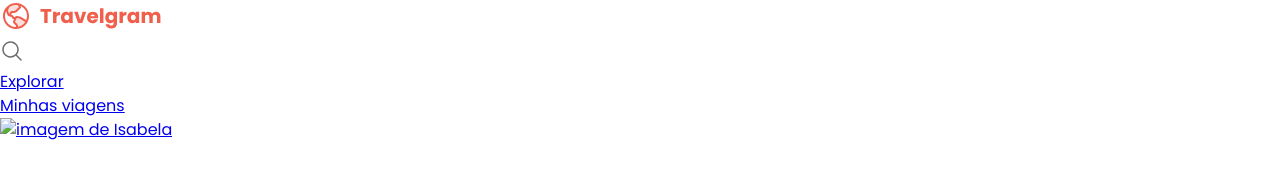
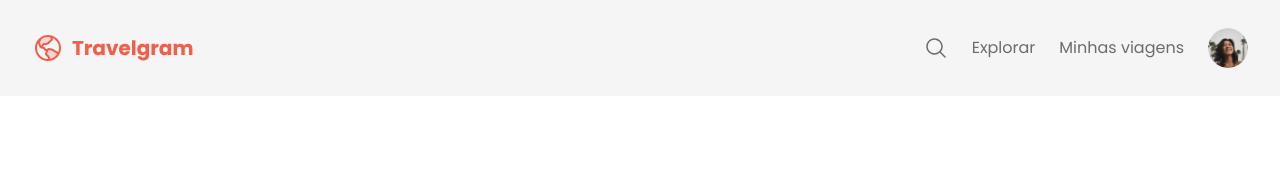
Before and after one commit to Alex-Barros/Travelgram, a plain HTML site: page index.html in a window 1280 px wide. Drawn offline with Linux system fonts and the light colour scheme; files whose address does not match are found by name.

Commit message:
done navigation again

```diff
--- a/styles/global.css
+++ b/styles/global.css
@@ -25,3 +25,24 @@ body {
     color: var(--text-color-secondary);
     background-color: var(--background-color);
 }
+
+a {
+    text-decoration: none; /* remove o sublinhado do link */
+    color: inherit; /* herda a cor do pai */
+}
+
+a:hover {
+    color: var(--brand-color);
+    text-decoration: underline; /* adiciona o sublinhado no hover do texto*/
+}
+
+.container {
+    padding-inline: 32px; /* padding-left e padding-right de 32px */
+    max-width: 1280px;
+    margin-inline: auto; /* centraliza o container */
+
+}
+
+.bg-surface-color {
+    background-color: var(--surface-color); /* cor de fundo do nav */
+}
--- a/styles/index.css
+++ b/styles/index.css
@@ -1 +1,2 @@
 @import url(global.css);
+@import url(nav.css);
--- /dev/null
+++ b/styles/nav.css
@@ -0,0 +1,24 @@
+nav {
+    display: flex; /* coloca os elementos em linha */
+    justify-content: space-between; /* coloca os elementos de forma que o primeiro fique no inicio e o ultimo no final */
+    align-items: center; /* alinha os elementos verticalmente */
+
+    line-height: 0; /* remove o espaço entre os elementos */
+    padding-block: 20px; /* padding-top e padding-bottom de 20px*/
+}
+
+nav ul {
+    list-style: none; /* remove a bolinha da lista */
+    display: flex; /* coloca os elementos em linha */
+    align-items: center; /* alinha os elementos verticalmente */
+    gap: 24px; /* espaço entre os elementos de 20px */
+
+    padding-block: 8px; /* padding-top e padding-bottom de 8px */
+}
+
+nav ul li:last-child img {  /* pega o ultimo filho de li, que é uma img */
+    width: 40px; /* define a largura da imagem */
+    height: 40px; /* define a altura da imagem */
+    object-fit: cover; /* cobre a imagem no tamanho 40 por 40, especificado acima */
+    border-radius: 50%; /* deixa a imagem redonda */
+}
```
Also changed, not shown: assets/Image 02.png (deleted), assets/Image 03.png (deleted), assets/Image 04.png (deleted), assets/Image 05.png (deleted), assets/Image 06.png (deleted), assets/Image 07.png (deleted), assets/Image 08.png (deleted), assets/Image 09.png (deleted), assets/Image 10.png (deleted), assets/Image 11.png (deleted), assets/Profile pic.png (added), assets/icons/AirplaneTilt.svg (renamed from assets/AirplaneTilt.svg), assets/icons/Image.svg (renamed from assets/Image.svg), assets/icons/MagnifyingGlass.svg (renamed from assets/MagnifyingGlass.svg), 2 more files, 12 other files.
